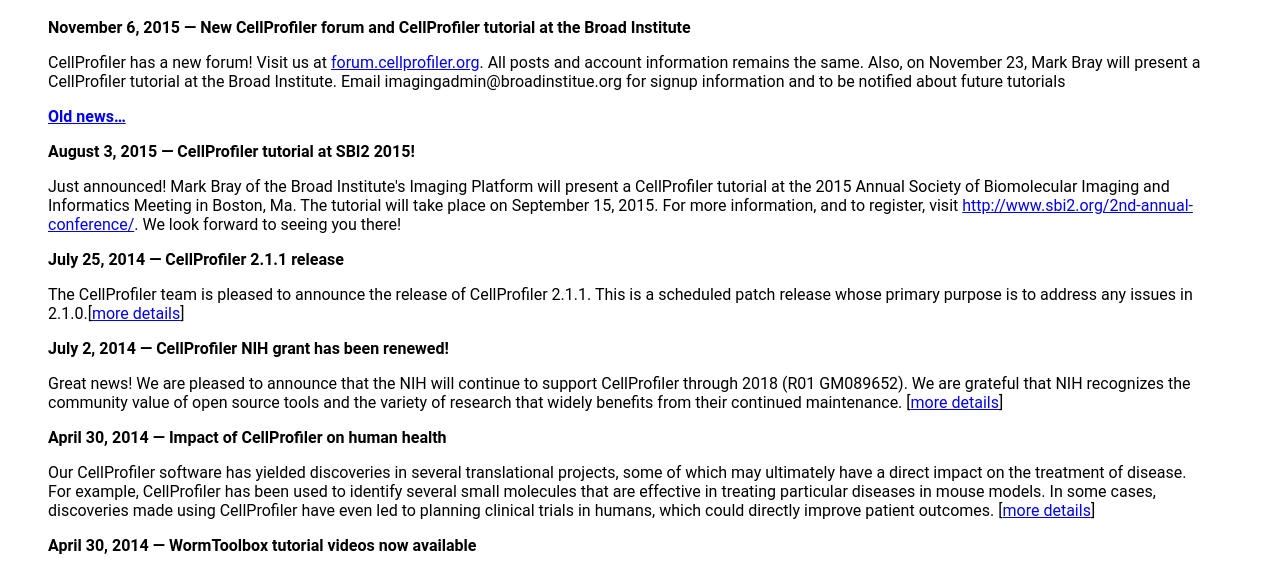
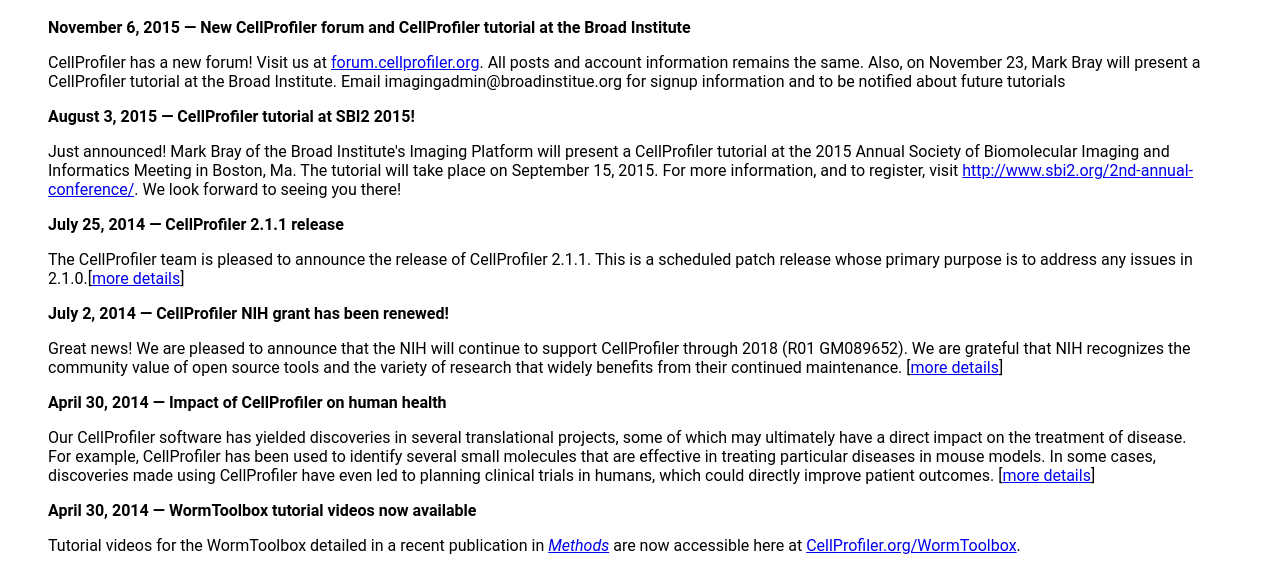
Before and after one commit to CellProfiler/cellprofiler.github.com-backup, a Jekyll site: the page built from news.html, in a window 1280 px wide and 900 px high, cut to the strip 339-900 px from the top of the window. Built offline with Jekyll 4.4.1, drawn with Linux system fonts in a browser that asks for light colours.

Commit message:
fix link on archives page

```diff
--- a/news.html
+++ b/news.html
@@ -26,10 +26,6 @@
   imagingadmin@broadinstitue.org for signup information and to be notified
   about future tutorials
 </p>
-
-<h3>
-  <a href="archives.html">Old news…</a>
-</h3>
 
 <h3>
   August 3, 2015 &mdash; CellProfiler tutorial at SBI2 2015!
```
